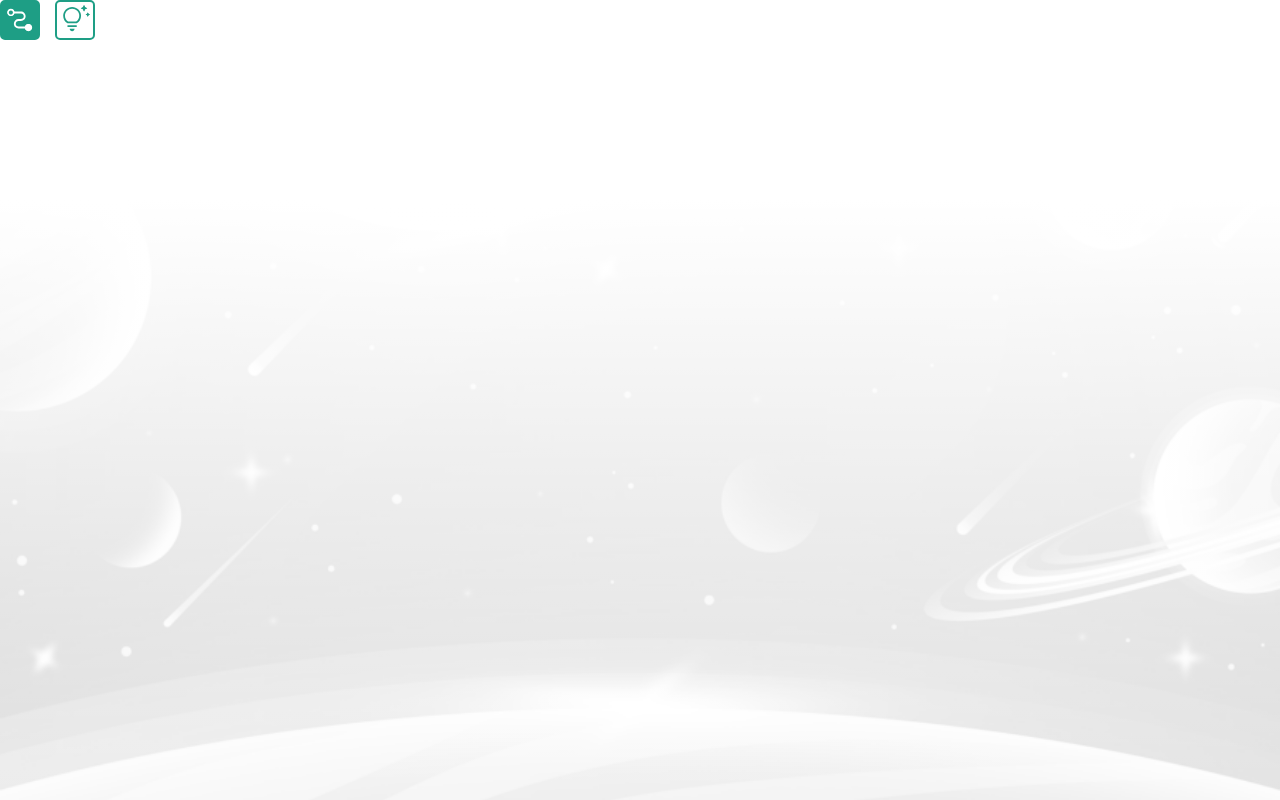
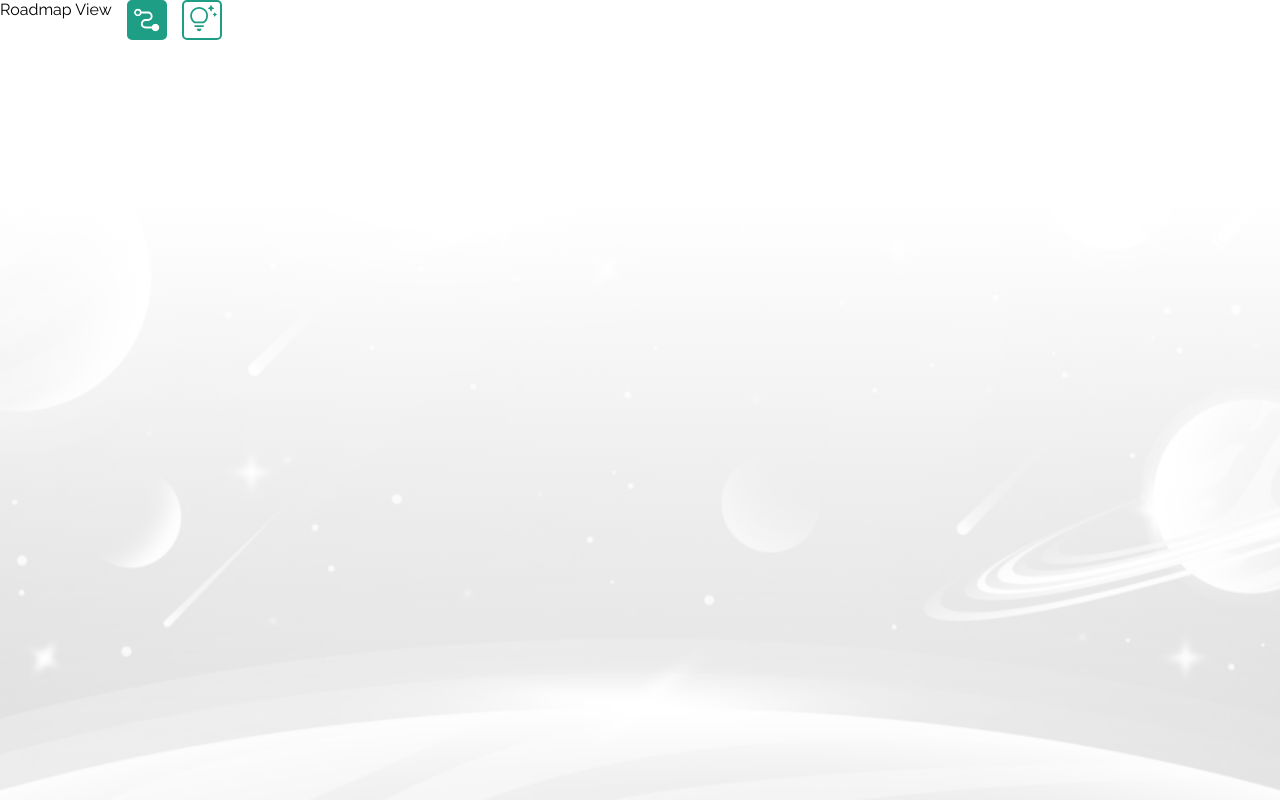
Before and after one commit to soklope/webdock, a React (Vite) app in the folder webdock-app/: page / in a window 1280 px wide. Built offline with nearby package versions, Linux system fonts and the light colour scheme.

Commit message:
Added text view functionality
The text changes when pressing the view buttons, so we now know the functionality works, when switching the content view.

```diff
--- a/webdock-app/src/components/ViewToggleSwitchContainer/ViewToggleSwitchContainer.jsx
+++ b/webdock-app/src/components/ViewToggleSwitchContainer/ViewToggleSwitchContainer.jsx
@@ -6,11 +6,15 @@ import "./ViewToggleSwitchContainer.scss";
 export default function ViewToggleSwitchContainer() {
   // State variable to keep track of the current view (Roadmap or List)
   const [isRoadmapView, setIsRoadmapView] = useState(true);
+  // State variable to track the text content displayed above the toggle switches
+  const [displayText, setDisplayText] = useState("Roadmap View");
 
   // Function to toggle between Roadmap and List views
   const toggleView = () => {
     // Update the state to the opposite of its current value
     setIsRoadmapView((prevIsRoadmapView) => !prevIsRoadmapView);
+    // Update the text based on the current view state
+    setDisplayText(isRoadmapView ? "List View" : "Roadmap View");
   };
 
   // Render the switch components
@@ -18,6 +22,8 @@ export default function ViewToggleSwitchContainer() {
     <>
       {/* Container for the toggle switches */}
       <div className="toggle-switches-container">
+        {/* Display the current text */}
+        <p>{displayText}</p>
         {/* First switch for Roadmap view */}
         <ViewToogleSwitch
           // Dynamically set the class name for Roadmap view based on isRoadmapView state
```
